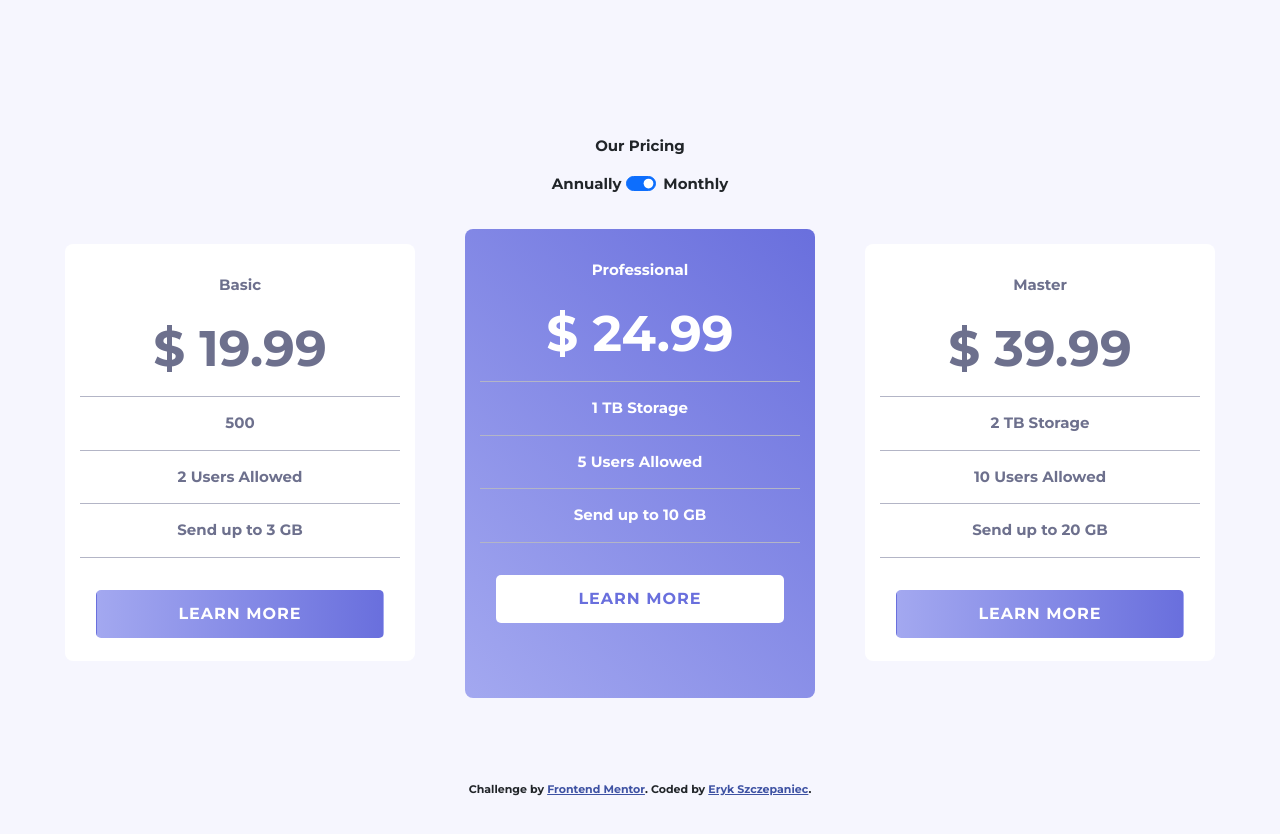
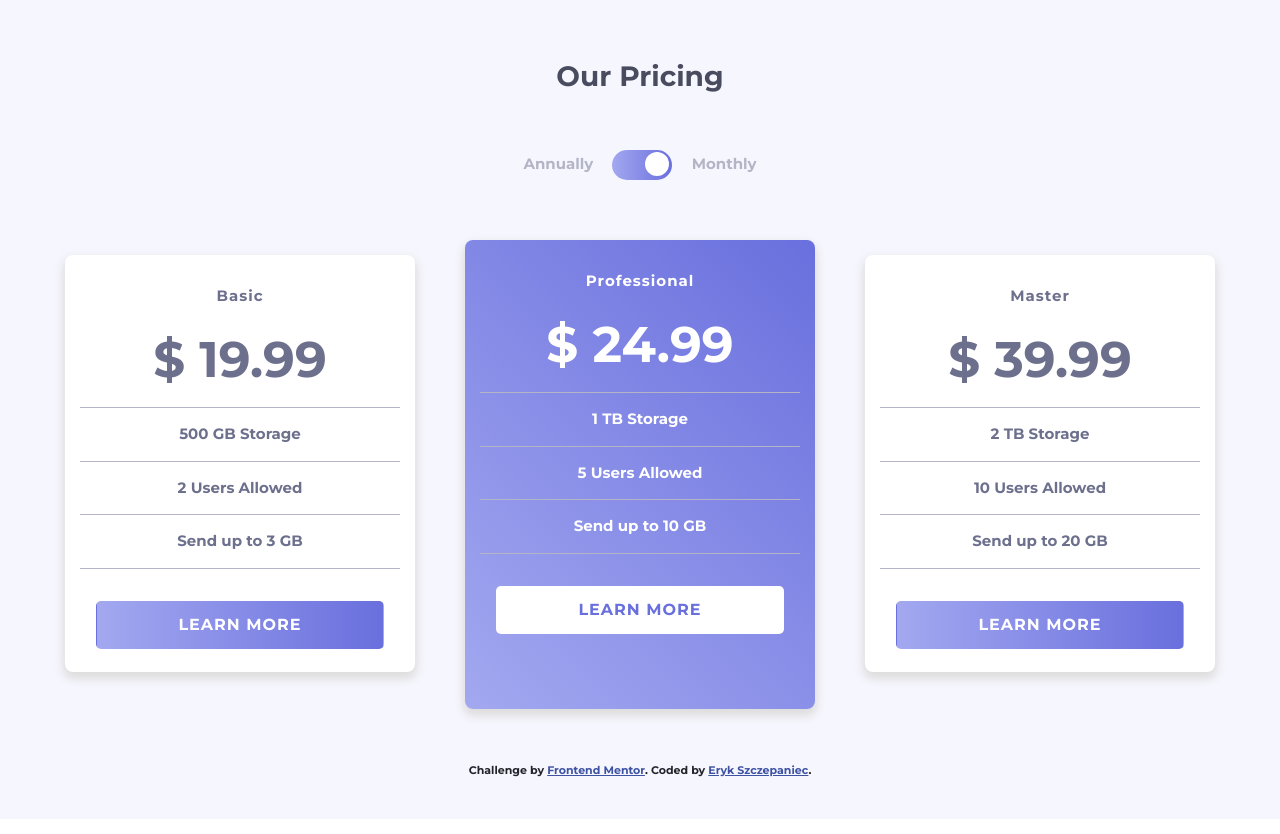
Before and after one commit to szczepanieceryk/Frontend-Mentor-Pricing-component-with-toggle-solution, a plain HTML site: page index.html in a window 1280 px wide. Drawn offline with nearby package versions, Linux system fonts and the light colour scheme.

Commit message:
add READM.md, toggle switch logic

```diff
--- a/app.js
+++ b/app.js
@@ -1,11 +1,14 @@
 // assign elements of a component to variables
+const component = document.getElementsByClassName('component')
 const componentTitle = document.getElementsByClassName('plan');
 const componentSubscription = document.getElementsByClassName('subscription');
 const componentStorage = document.getElementsByClassName('storage');
 const componentUsersAlllowed = document.getElementsByClassName('users-nr');
 const componentTransfer = document.getElementsByClassName('transfer');
+const componentButton = document.getElementsByClassName('btn');
 
-const toggleSwitch = document.getElementById('flexSwitchCheckChecked');
+const toggleSwitch = document.getElementById('toggle-switch');
+const switchDiv = document.getElementById('switch');
 
 // boolena flag for toggle switch
 let isChecked = false;
@@ -18,23 +21,26 @@ const pricingComponentData = [
         subscriptionAnnually: 199.99,
         storage: 500,
         users: 2,
-        transfer: 3
+        transfer: 3,
+        btn: 'Learn More'
     },
     {
         title: 'Professional',
         subscriptionMonthly: 24.99,
         subscriptionAnnually: 249.99,
-        storage: '1 TB Storage',
+        storage: 1,
         users: 5,
-        transfer: 10
+        transfer: 10,
+        btn: 'Learn More'
     },
     {
         title: 'Master',
         subscriptionMonthly: 39.99,
         subscriptionAnnually: 399.99,
-        storage: '2 TB Storage',
+        storage: 2,
         users: 10,
-        transfer: 20
+        transfer: 20,
+        btn: 'Learn More'
     },
 ]
 
@@ -43,21 +49,18 @@ const pricingComponentData = [
 for (let i = 0; i < pricingComponentData.length; i++) {
     componentTitle[i].innerText = pricingComponentData[i].title
     componentSubscription[i].innerText = '$ ' + pricingComponentData[i].subscriptionMonthly
-    componentStorage[i].innerText = pricingComponentData[i].storage
+    componentStorage[0].innerText = pricingComponentData[0].storage + ' GB Storage'
+    componentStorage[i].innerText = pricingComponentData[i].storage + ' TB Storage'
     componentUsersAlllowed[i].innerText = pricingComponentData[i].users + ' Users Allowed'
     componentTransfer[i].innerText = 'Send up to ' + pricingComponentData[i].transfer + ' GB'
-
-    componentTitle[i].innerText = pricingComponentData[i].title
-    componentSubscription[i].innerText = '$ ' + pricingComponentData[i].subscriptionMonthly
-    componentStorage[i].innerText = pricingComponentData[i].storage
-    componentUsersAlllowed[i].innerText = pricingComponentData[i].users + ' Users Allowed'
-    componentTransfer[i].innerText = 'Send up to ' + pricingComponentData[i].transfer + ' GB'
+    componentButton[i].innerText = pricingComponentData[i].btn
 }
 
 // change boolean value of isChecked flag
 // change the subscription price
 toggleSwitch.addEventListener('click', () => {
     isChecked = !isChecked
+    switchDiv.classList.toggle('toggle')
     for (let i = 0; i < pricingComponentData.length; i++) {
         if (isChecked) {
             componentSubscription[i].innerText = '$ ' + pricingComponentData[i].subscriptionAnnually
--- a/index.html
+++ b/index.html
@@ -10,9 +10,6 @@
   <link href="https://fonts.googleapis.com/css2?family=Montserrat:wght@700&display=swap" rel="stylesheet">
   <link href="https://cdn.jsdelivr.net/npm/bootstrap@5.1.3/dist/css/bootstrap.min.css" rel="stylesheet"
     integrity="sha384-1BmE4kWBq78iYhFldvKuhfTAU6auU8tT94WrHftjDbrCEXSU1oBoqyl2QvZ6jIW3" crossorigin="anonymous">
-  <script src="https://cdn.jsdelivr.net/npm/bootstrap@5.1.3/dist/js/bootstrap.bundle.min.js"
-    integrity="sha384-ka7Sk0Gln4gmtz2MlQnikT1wXgYsOg+OMhuP+IlRH9sENBO0LRn5q+8nbTov4+1p" crossorigin="anonymous">
-  </script>
   <link rel="stylesheet" href="style.css">
   <script src="app.js" defer></script>
   <title>Frontend Mentor | Pricing component with toggle</title>
@@ -22,52 +19,44 @@
   <div class="app-wrapper">
     <div class="container">
       <section class="header">
-        <span class="title">
+        <h3 class="title">
           Our Pricing
-        </span>
-        Annually
-        <div class="form-check form-switch">
-          <input class="form-check-input" type="checkbox" role="switch" id="flexSwitchCheckChecked" checked>
-          Monthly
+        </h3>
+        <span class="plan-time">Annually</span>
+        <div id="toggle-switch" class="toggle-switch">
+          <div id="switch" class="switch"></div>
         </div>
-
+        <span class="plan-time">Monthly</span>
       </section>
       <div class="row">
         <div class="col-lg">
-          <div id="component" class="component">
-            <span class="plan"></span>
-            <span class="subscription"></span>
-            <span class="storage">
-            </span>
-            <span class="users-nr"></span>
-            <span class="transfer"></span>
-            <button class="btn">
-              Learn More
-            </button>
-          </div>
-        </div>
-        <div class="col-lg">
-          <div id="component" class="component" middle>
+          <div class="component">
             <span class="plan"></span>
             <span class="subscription"></span>
             <span class="storage"></span>
             <span class="users-nr"></span>
             <span class="transfer"></span>
-            <button class="btn">
-              Learn More
-            </button>
+            <button class="btn"></button>
           </div>
         </div>
         <div class="col-lg">
-          <div id="component" class="component">
+          <div class="component" middle>
             <span class="plan"></span>
             <span class="subscription"></span>
             <span class="storage"></span>
             <span class="users-nr"></span>
             <span class="transfer"></span>
-            <button class="btn">
-              Learn More
-            </button>
+            <button class="btn"></button>
+          </div>
+        </div>
+        <div class="col-lg">
+          <div class="component">
+            <span class="plan"></span>
+            <span class="subscription"></span>
+            <span class="storage"></span>
+            <span class="users-nr"></span>
+            <span class="transfer"></span>
+            <button class="btn"></button>
           </div>
         </div>
       </div>
--- a/style.css
+++ b/style.css
@@ -8,7 +8,7 @@
     --linear-gradient-left: hsl(236, 72%, 79%);
     --linear-gradient-right: hsl(237, 63%, 64%);
     /* ### Neutral */
-    --very-light-grayish-blue: hsl(240, 78%, 98%);
+    --very-light-grayish-blue: hsl(240, 80%, 98%);
     --light-grayish-blue: hsl(234, 14%, 74%);
     --grayish-blue: hsl(233, 13%, 49%);
     --dark-grayish-blue: hsl(232, 13%, 33%);
@@ -31,46 +31,52 @@ body{
     min-height: 100vh;
     text-align: center;
     background-color: var(--very-light-grayish-blue);
-    position: relative;
 }
-.app-wrapper::before, .app-wrapper::after{
-    content:'';
-    position: absolute;
-    /* width: 100%;
-    height: 100%;  */
-    background-size: auto;
-}
-/* .app-wrapper::before{
-    background: url(./images/bg-top.svg) no-repeat top right;
-    top: 0;
-    left: 0;
-}
-.app-wrapper::after{
-    background: url(./images/bg-bottom.svg) no-repeat bottom left;
-    top: 0;
-    left: 0;
-} */
+
 
 .container{
     max-width: 1200px;
 }
+
 /* header */
 .header{
-    margin: 2em auto;
+    margin: 2em auto 4em;
+    color: var(--light-grayish-blue);
+}
+.plan-time{
+    display: inline-block;
 }
 .title{
-    margin-bottom: 1em;
+    margin-bottom: 2em;
     display: block;
+    color: var(--dark-grayish-blue);
 }
-/* toggle switch */
-.form-check-input{
-    margin:.2em;
-    display: block;
+
+.toggle-switch{
+    margin: 0 1em;
+    height: 30px;
+    width: 60px;
+    vertical-align: middle;
+    display: inline-block;
+    position: relative;
+    border-radius: 50px;
+    background:linear-gradient(90deg, var(--linear-gradient-left), var(--linear-gradient-right));
     cursor: pointer;
 }
-.form-check, .form-switch{
-    display: inline-block;
+.switch{
+    margin: 2px;
+    height: 80%;
+    width:40%;
+    position: absolute;
+    border-radius: 50px;
+    right: 3%;
+    transition: right .3s ease-out;
+    background-color: var(--white);
 }
+.switch.toggle{
+    right: 50%;
+}
+
 /* component */
 .component{
     margin: 1em auto;
@@ -79,6 +85,8 @@ body{
     border-radius: 8px;
     color: var(--grayish-blue);
     background-color: var(--white);
+    box-shadow: 0px 5px 10px 2px #ddd;
+    z-index: 10;
 }
 .component > span {
     padding: 1em 0;
@@ -90,6 +98,7 @@ span.subscription{
     font-size: 50px;
 }
 span.plan{
+    letter-spacing: 1px;
     border: none;
 }
 .btn{
@@ -138,7 +147,8 @@ span.plan{
 
 @media screen  and (min-width:1025px){
     .container{
-        margin: 7em auto;
+        margin-bottom:5em ;
+        display: block;
     }
     [middle]{
         height: 105%;
```
Also changed, not shown: design/active-states.jpg (deleted), design/desktop-design-annually.jpg (deleted), design/desktop-design-monthly.jpg (deleted), design/desktop-preview.jpg (deleted), design/mobile-design-annually.jpg (deleted), design/mobile-design-monthly.jpg (deleted), 3 other files.
